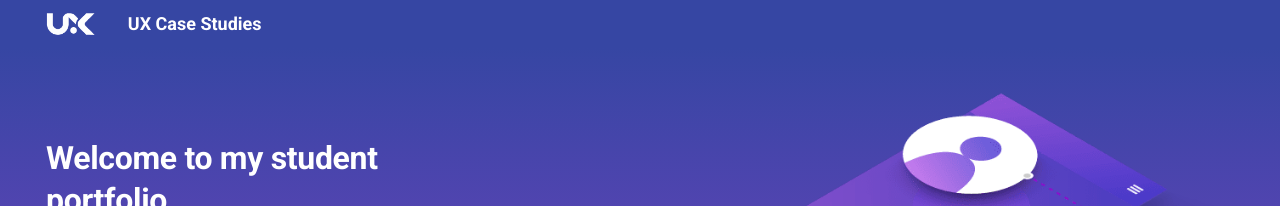
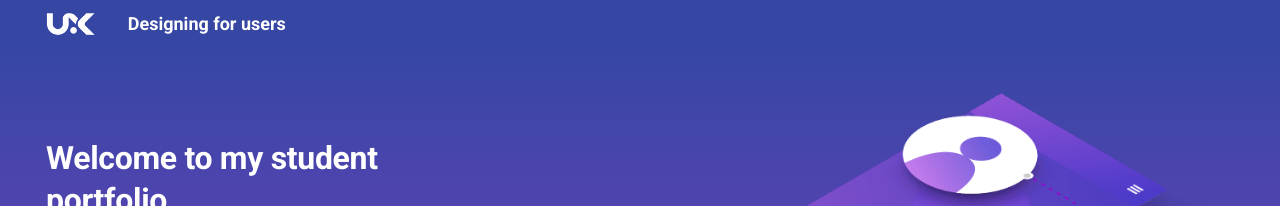
Before and after one commit to divstackio/docs-study, an MkDocs documentation site: the page built from docs/index.md, in a window 1280 px wide. Shown: the top 206 px of the page. Built offline with MkDocs 1.6.1 and Material for MkDocs 9.7.7, drawn with Linux system fonts in a browser that asks for light colours; comment, search, counter and statistics services are not loaded.

Commit message:
Update mkdocs.yml

```diff
--- a/mkdocs.yml
+++ b/mkdocs.yml
@@ -1,6 +1,6 @@
-site_name: UX Case Studies
+site_name: Designing for users
 site_url: https://studies.divstack.io
-repo_url: https://github.com/divstackio/docs-study/
+#repo_url: https://github.com/divstackio/docs-study/
 copyright: Copyright 2022
 
 
```
